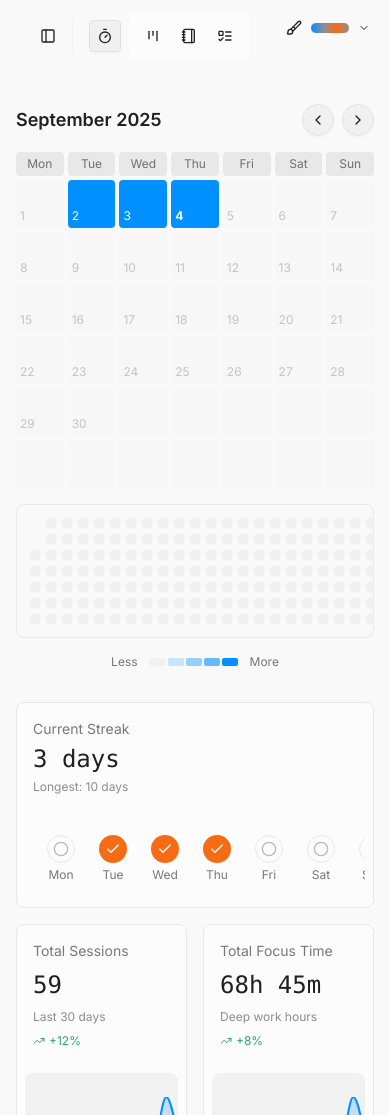
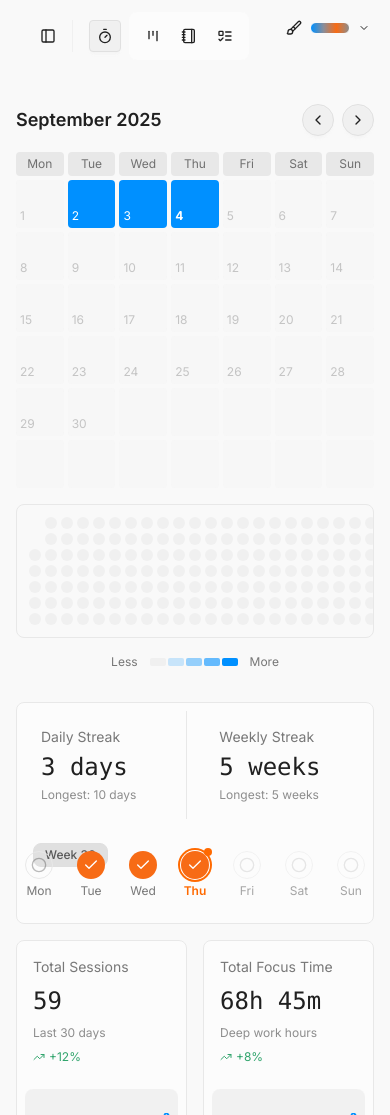
Before and after one commit to vaujan/deepflow, a Next.js app: page /stats in a window 390 px wide. Shown: the top 1115 px of the page. Built offline with nearby package versions, Linux system fonts and the light colour scheme.

Commit message:
wip: weekly chart update

```diff
--- a/src/app/stats/page.tsx
+++ b/src/app/stats/page.tsx
@@ -25,7 +25,7 @@ export default function StatsPage() {
 							{/* Stats Overview Cards */}
 							<div className="card lg:flex-row gap-8">
 								<HeatMap />
-								<div className="flex h-full flex-col w-full gap-4">
+								<div className="flex lg:max-w-3xl w-full h-full flex-col w-full gap-4">
 									<FocusStreak />
 									<StatsOverview />
 								</div>
--- a/src/components/ui/focus-streak.tsx
+++ b/src/components/ui/focus-streak.tsx
@@ -1,7 +1,7 @@
 "use client";
 
 import React, { useMemo } from "react";
-import { Flame, Check, Circle } from "lucide-react";
+import { Check, Circle } from "lucide-react";
 import { mockSessions } from "../../data/mockSessions";
 import { computeStreaks } from "../../lib/analytics";
 import { radixColorScales } from "../../utils/radixColorMapping";
@@ -50,11 +50,11 @@ export default function FocusStreak({ className = "" }: FocusStreakProps) {
 					<div className="h-full flex justify-between">
 						<div className="flex flex-col w-full gap-4">
 							{/* Data & informations */}
-							<div className="flex flex-col gap-2 p-2 h-fit">
-								<div className="flex items-center gap-2">
+							<div className="flex gap-4">
+								<div className="flex border-r-1 border-border w-full flex-col gap-2 p-4 h-fit">
 									<div className="flex flex-col gap-1">
 										<p className="text-sm text-medium text-base-content/60">
-											Current Streak
+											Daily Streak
 										</p>
 										<p className="text-2xl font-medium text-base-content font-mono">
 											{streaks.currentStreakDays}{" "}
@@ -66,34 +66,80 @@ export default function FocusStreak({ className = "" }: FocusStreakProps) {
 										</p>
 									</div>
 								</div>
+
+								<div className="flex w-full flex-col gap-2 p-4 h-fit">
+									<div className="flex flex-col gap-1">
+										<p className="text-sm text-medium text-base-content/60">
+											Weekly Streak
+										</p>
+										<p className="text-2xl font-medium text-base-content font-mono">
+											{streaks.currentStreakWeeks}{" "}
+											{streaks.currentStreakWeeks === 1 ? "week" : "weeks"}
+										</p>
+										<p className="text-xs text-base-content/50">
+											Longest: {streaks.longestStreakWeeks}{" "}
+											{streaks.longestStreakWeeks === 1 ? "week" : "weeks"}
+										</p>
+									</div>
+								</div>
 							</div>
 
 							{/* Weekly Activity Grid */}
-							<div className="dark:bg-gray-4/50 rounded-box flex p-4 items-center gap-3 overflow-x-auto">
-								{weekActivity.map((isActive, idx) => (
+							<div className="dark:bg-gray-4/50 relative rounded-box flex p-4 justify-center items-center gap-3 overflow-x-auto">
+								<span className="text-xs absolute left-2 top-2 badge badge-neutral badge-soft font-medium text-base-content/70">
+									Week{" "}
+									{Math.ceil(
+										(new Date().getTime() -
+											new Date(new Date().getFullYear(), 0, 1).getTime()) /
+											(7 * 24 * 60 * 60 * 1000)
+									)}
+								</span>
+								{weekActivity.map((isActive, idx) => {
+									const today = new Date();
+									const currentDayOfWeek = (today.getDay() + 6) % 7; // Convert to Mon=0..Sun=6
+									const isToday = idx === currentDayOfWeek;
+									const isFuture = idx > currentDayOfWeek;
+
+									return (
 										<div
 											key={idx}
 											className="flex flex-col items-center gap-1 min-w-10"
 										>
 											<div
-											className={`size-7 rounded-full grid place-items-center border ${
+												className={`size-7 rounded-full grid place-items-center border relative ${
 													isActive ? "border-transparent" : "border-border"
-											}`}
+												} ${
+													isToday ? "ring-2 ring-orange-500 ring-offset-1" : ""
+												} ${isFuture ? "opacity-50" : ""}`}
 												style={{
 													backgroundColor: isActive ? accent : "transparent",
 												}}
 											>
 												{isActive ? (
 													<Check className="size-4 text-white" />
+												) : isFuture ? (
+													<Circle className="size-4 text-base-content/20" />
 												) : (
 													<Circle className="size-4 text-base-content/30" />
 												)}
+												{isToday && (
+													<div className="absolute -top-1 -right-1 w-2 h-2 bg-orange-500 rounded-full"></div>
+												)}
 											</div>
-										<span className="text-xs text-base-content/60">
+											<span
+												className={`text-xs ${
+													isToday
+														? "text-orange-500 font-semibold"
+														: isFuture
+														? "text-base-content/40"
+														: "text-base-content/60"
+												}`}
+											>
 												{dayLabels[idx]}
 											</span>
 										</div>
-								))}
+									);
+								})}
 							</div>
 						</div>
 					</div>
--- a/src/components/ui/heat-map.tsx
+++ b/src/components/ui/heat-map.tsx
@@ -225,7 +225,7 @@ const HeatMap: React.FC<HeatMapProps> = ({ className = "" }) => {
 			</div>
 
 			{/* Yearly GitHub-style Heat Map */}
-			<div className="overflow-x-auto border-1 p-2 border-border rounded-box lg:p-0 lg:border-0 lg:overflow-hidden">
+			<div className="overflow-x-auto lg:flex lg:justify-center border-1 p-2 border-border rounded-box lg:p-0 lg:border-0 lg:overflow-hidden">
 				<YearlyHeatMap currentMonth={currentMonth} />
 			</div>
 
```
Lines whose indentation alone changed are shown as unchanged.
